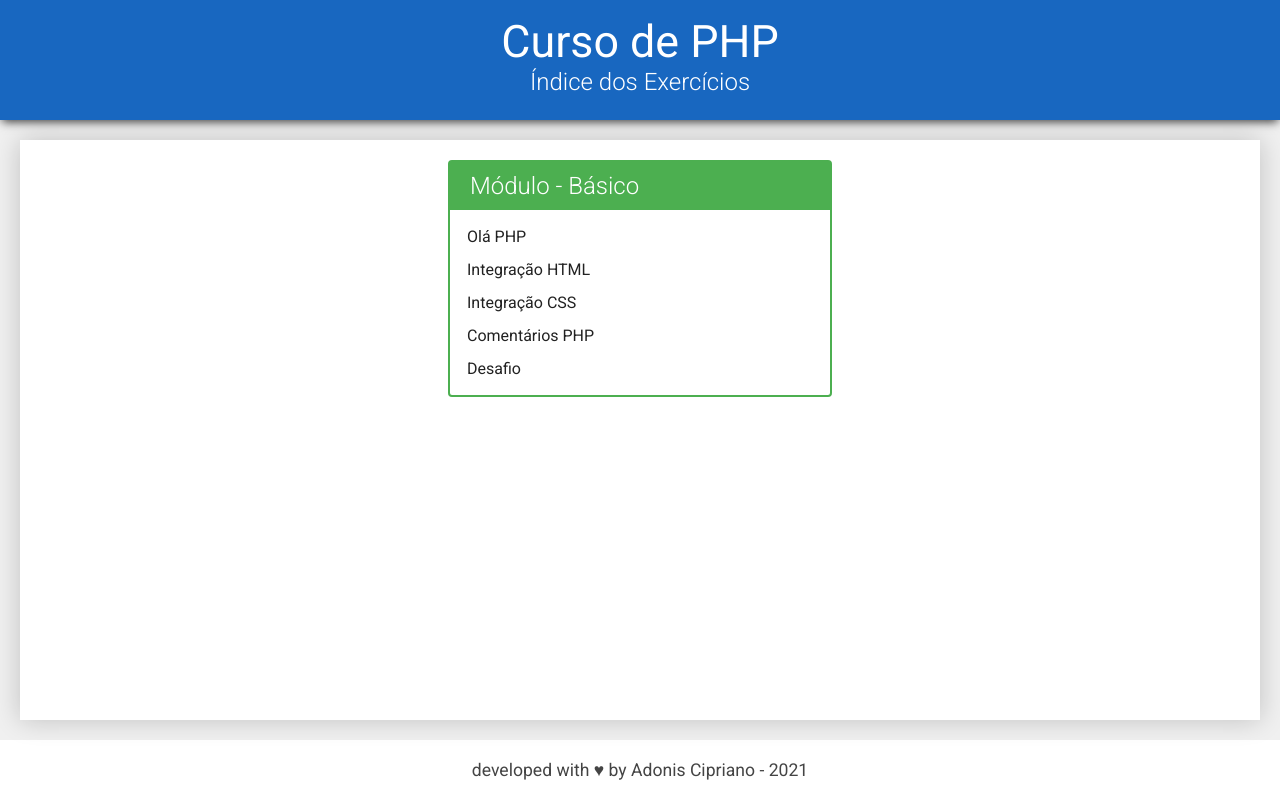
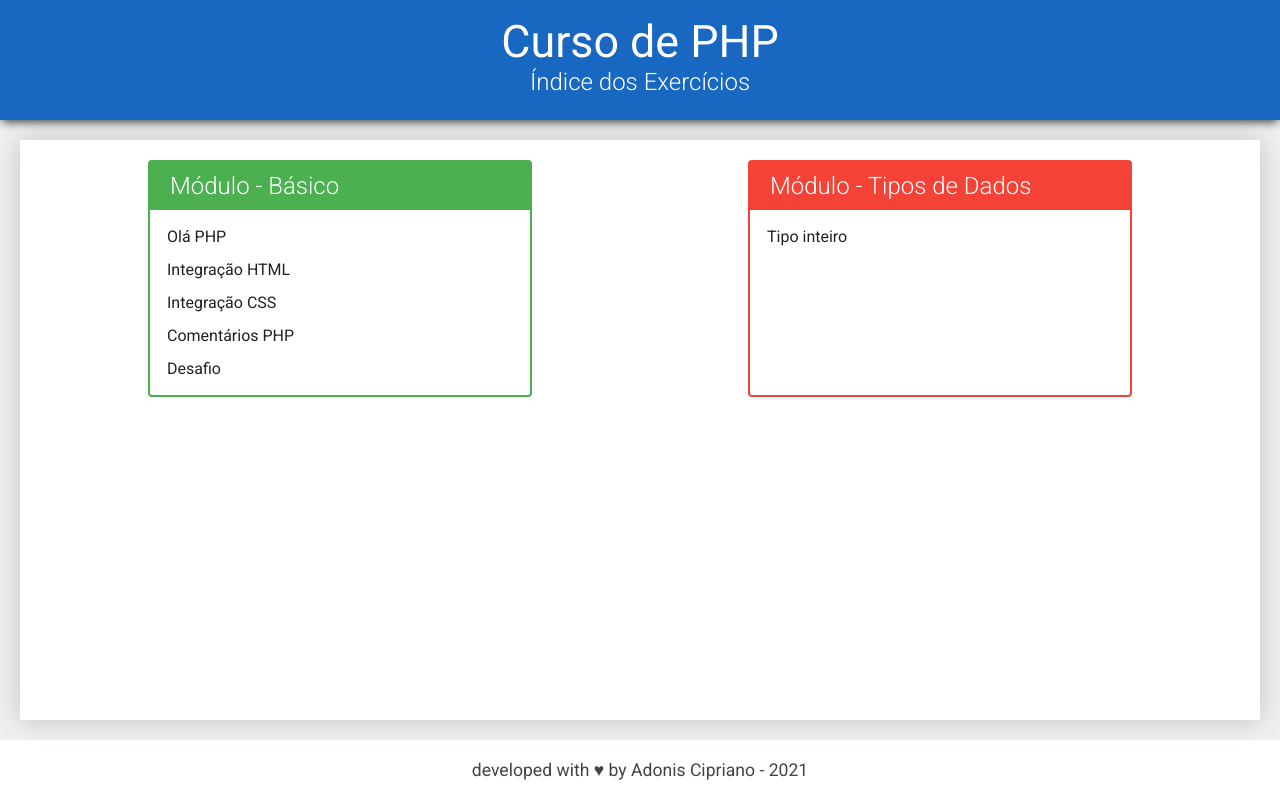
Before and after one commit to adoniscs/php7completo-cod3r, a PHP site: page / in a window 1280 px wide. Run offline with PHP 8.4, Linux system fonts and the light colour scheme.

Commit message:
tipo de dados Inteiro (int)

```diff
--- a/index.php
+++ b/index.php
@@ -32,6 +32,12 @@
                         <li><a href="exercicios.php?dir=basico&file=desafio">Desafio</a></li>
                     </ul>
                 </div>
+                <div class="modulo vermelho">
+                    <h3>Módulo - Tipos de Dados</h3>
+                    <ul>
+                        <li><a href="exercicios.php?dir=tipos&file=int">Tipo inteiro</a></li>
+                    </ul>
+                </div>
             </nav>
         </div>
     </main>
```
Also changed, not shown: tipos/int.php (added, +12 -0 lines).
